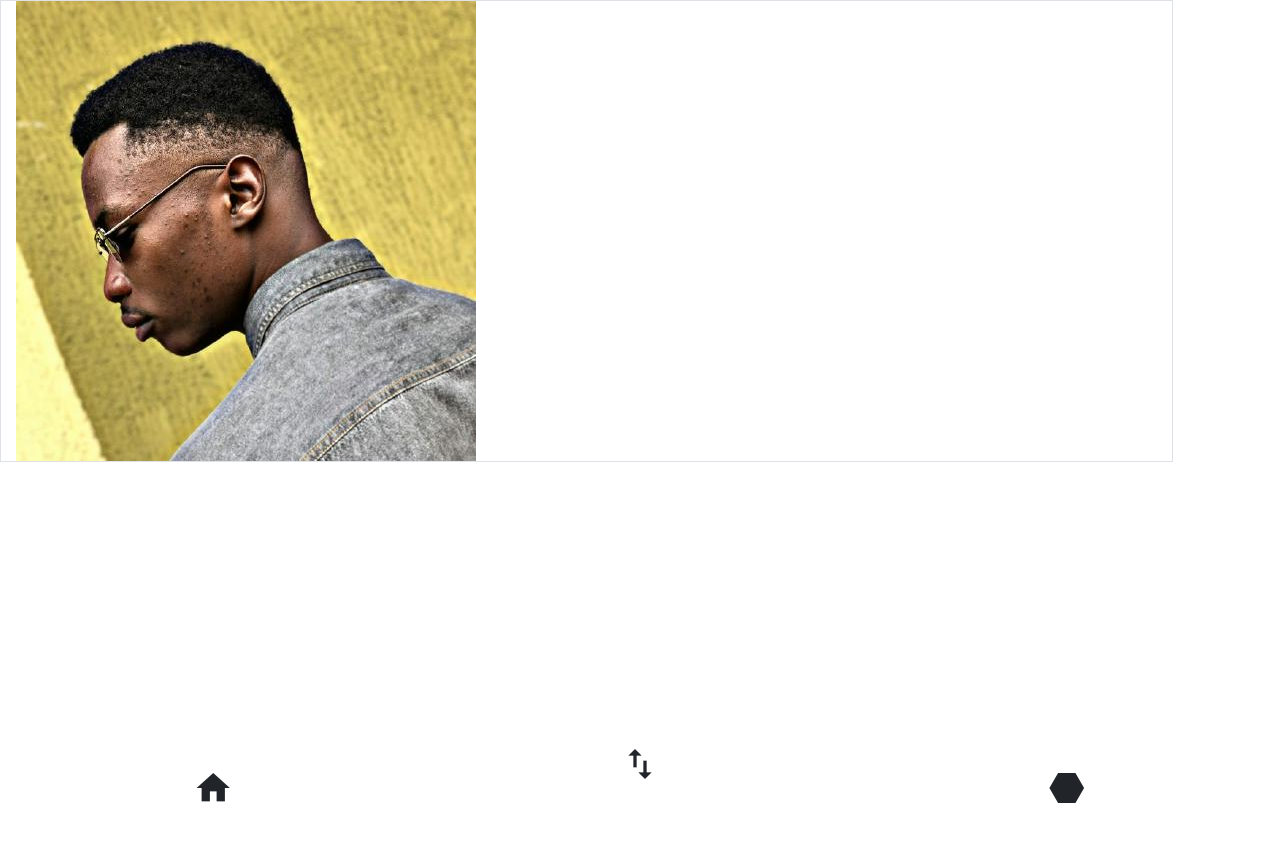
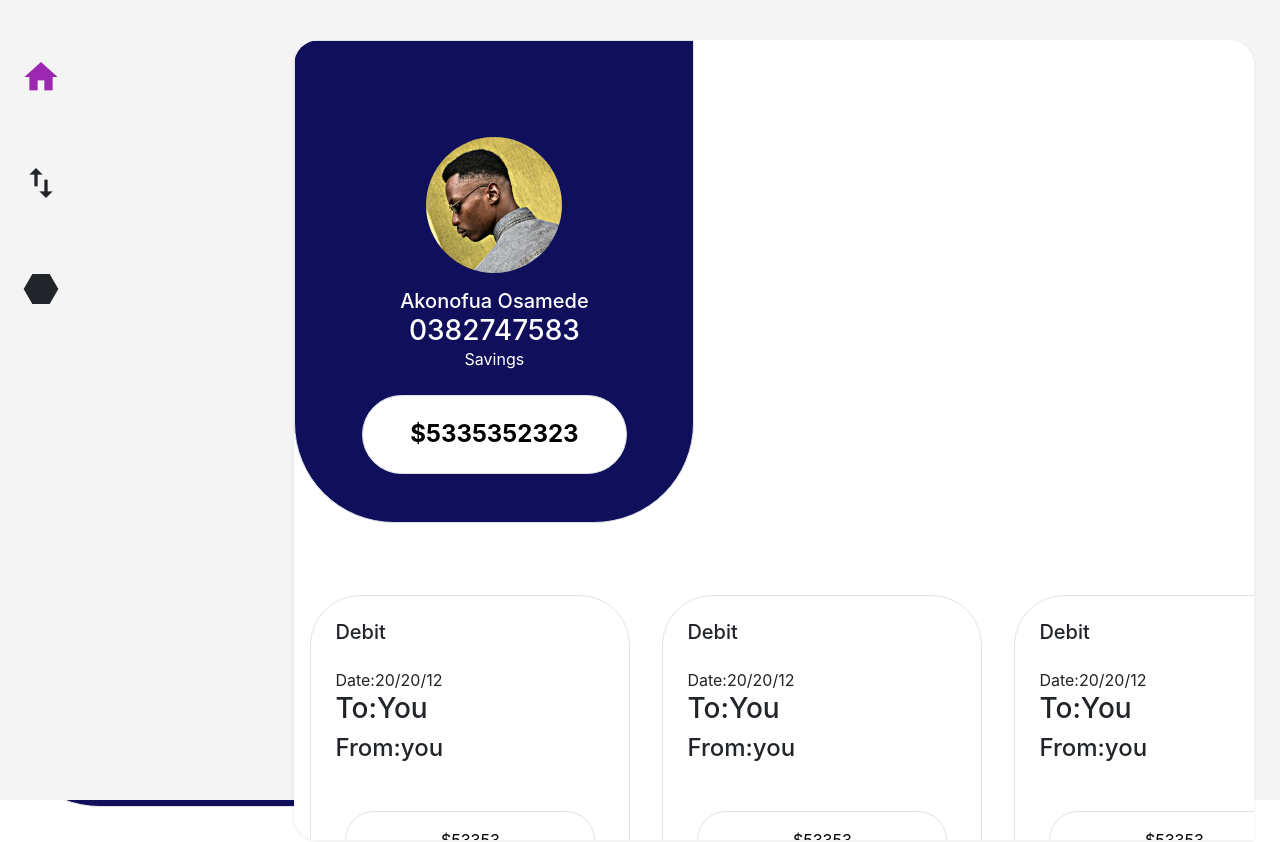
Before and after one commit to prime-infinity/nextknox, a Vue app: page /home in a window 1280 px wide. Shown: the top 842 px of the page. Before the commit the page ends 800 px from the top, so only its background shows below. Built offline with nearby package versions, Linux system fonts and the light colour scheme.

Commit message:
in home,making progress

```diff
--- a/src/views/Home.vue
+++ b/src/views/Home.vue
@@ -1,24 +1,172 @@
 <template>
   <div>
+
+    <div class="gray-back all-screen"></div>
     <div class="row">
 
-    <div class="col-11 border">
+      <div class="col-12 border main-dash">
+
+        <div class="row justify-content-center mt-5 pt-5">
+
+          <div class="col-5">
+            <img src="profilepics/55140896.jpeg" class="img-fluid too-round" alt="">
+          </div>
+
+          <div class="col-8 text-center mt-3">
+            <span class="h5">Akonofua Osamede</span> <br>
+            <span class="h3">0382747583</span> <br>
+            <span>Savings</span> <br>
+          </div>
+
+          <div class="col-8 act-show pt-4 pb-4 border mb-5 mt-4 text-center font-weight-bold h4">
+            $5335352323
+          </div>
+
+        </div>
+
+      </div>
+
+      <div class="col-12 mb-5 mt-5 pt-5">
+        <div class="row flex-row flex-nowrap pb-4 pt-4 mb-5" style="overflow-x: auto;">
+
+          <div v-for="n in parseInt(numberr)" :key="n" class="col-8 col-md-4 mr-3 ml-3 p-4 border" style="border-radius:50px;">
+
+              <div class="row mb-2">
+                <div class="col-12">
+
                   <div class="row">
 
-        <div class="col-12">
-          <img src="profilepics/55140896.jpeg" class="img-fluid" alt="">
+                    <span class="h5 col-12 mb-4">Debit</span>
+
+                    <span class="col-12">Date:20/20/12</span>
+                    <span class="h3 col-12">To:You</span>
+                    <span class="h4 col-12 mb-5">From:you</span>
+
+                    <div class="col-10 offset-1 act-show pt-3 pb-3 mb-3 border text-center">
+                      $53353
+                    </div>
+
                   </div>
 
                 </div>
               </div>
 
+          </div>
+
+        </div>
+      </div>
+
+      <!-- lapnavig -->
+      <div id="menuFloat" class="gray-back d-none d-md-block">
+
+        <div class="col-12 text-left mt-5">
+
+            <div class="row mt-5">
+                <div class="col-12 pl-md-0">
+                    <button  class="btn listButtons pt-2 pb-2">
+                        <span class="d-flex pl-2">
+                             <i class="material-icons" style="font-size: 40px;" :class="[inHome ? 'item-selected':'']">home</i>
+                            <!--<p class="pt-2  pl-2 nav-text">DashBoard</p>-->
+                        </span>
+                    </button>
+                </div>
+            </div>
+
+            <div class="row mt-5">
+                <div class="col-12 pl-md-0">
+                    <button class="btn listButtons pt-2 pb-2">
+                        <span class="d-flex pl-2">
+                            <i class="material-icons" style="font-size: 40px;" :class="[inTransfer ? 'item-selected':'']">import_export</i>
+                            <!--<p class="pt-2  pl-2 nav-text">Requests</p>-->
+                        </span>
+                    </button>
+                </div>
+            </div>
+
+            <div class="row mt-5">
+                <div class="col-12 pl-md-0">
+                    <button  class="btn listButtons pt-2 pb-2">
+                        <span class="d-flex pl-2">
+                            <i class="material-icons" style="font-size: 40px;" :class="[inSetting ? 'item-selected':'']">hexagon</i>
+                            <!--<p class="pt-2  pl-2 nav-text">Products</p>-->
+                        </span>
+                    </button>
+                </div>
+            </div>
+
+        </div>
+
+      </div>
+
+      <div class="unslideothers others d-none d-md-block">
+
+        <div class="col-12">
+          <div class="row">
+
+            <div class="col-5 border main-dash">
+
+              <div class="row justify-content-center mt-5 pt-5">
+
+                <div class="col-5">
+                  <img src="profilepics/55140896.jpeg" class="img-fluid too-round" alt="">
+                </div>
+
+                <div class="col-8 text-center mt-3">
+                  <span class="h5">Akonofua Osamede</span> <br>
+                  <span class="h3">0382747583</span> <br>
+                  <span>Savings</span> <br>
+                </div>
+
+                <div class="col-8 act-show pt-4 pb-4 border mb-5 mt-4 text-center font-weight-bold h4">
+                  $5335352323
+                </div>
+
+              </div>
+
+            </div>
+
+            <div class="col-12 mt-5">
+              <div class="row flex-row flex-nowrap pb-4 pt-4 mb-5" style="overflow-x: auto;">
+
+                <div v-for="n in parseInt(numberr)" :key="n" class="col-8 col-md-4 mr-3 ml-3 p-4 border" style="border-radius:50px;">
+
+                    <div class="row mb-2">
+                      <div class="col-12">
+
+                        <div class="row">
+
+                          <span class="h5 col-12 mb-4">Debit</span>
+
+                          <span class="col-12">Date:20/20/12</span>
+                          <span class="h3 col-12">To:You</span>
+                          <span class="h4 col-12 mb-5">From:you</span>
+
+                          <div class="col-10 offset-1 act-show pt-3 pb-3 mb-3 border text-center">
+                            $53353
+                          </div>
+
+                        </div>
+
+                      </div>
+                    </div>
+
+                </div>
+
+              </div>
+            </div>
+
+          </div>
+        </div>
+
+      </div>
+
       <!-- bottom navigation -->
       <transition enter-active-class="animate__animated animate__fadeInUp" leave-active-class="animate__animated animate__fadeOutDown">
-      <nav class="mobile-bottom-nav">
+        <nav class="mobile-bottom-nav d-md-none">
 
           <div class="mobile-bottom-nav__item">
             <div class="mobile-bottom-nav__item-content">
-            <i class="material-icons" style="font-size: 40px;">home</i>
+              <i class="material-icons" style="font-size: 40px;" :class="[inHome ? 'item-selected':'']">home</i>
               <br>
             </div>
           </div>
@@ -26,7 +174,7 @@
           <div class="mobile-bottom-nav__item">
             <div class="mobile-bottom-nav__item-content">
               <i class="material-icons" style="font-size: 40px;">import_export</i>
-            <br> <br><br>
+              <br>
             </div>
           </div>
 
@@ -36,13 +184,6 @@
               <br>
             </div>
           </div>
-
-        <!--<div class="mobile-bottom-nav__item">
-          <div class="mobile-bottom-nav__item-content">
-            <i class="las la-user mt-5 mb-4" style="font-size: 40px;"></i>
-            <br>
-          </div>
-        </div>-->
 
         </nav>
       </transition>
@@ -55,7 +196,14 @@
 
 export default {
   name: 'Home',
-
+  data(){
+    return{
+      numberr:10,
+      inHome: true,
+      inTransfer:false,
+      inSetting:false,
+    }
+  }
 }
 </script>
 
@@ -71,7 +219,7 @@ export default {
     transform: translateZ(0);
     display: flex;
     height: 50px;
-    background-color: rgb(255, 255, 255);
+    background-color: white;
     z-index: 1;
     padding-top:5%;
   }
@@ -89,5 +237,66 @@ export default {
     display: flex;
     flex-direction: column;
   }
+  .too-round{
+    border-radius: 50%;
+  }
+  .act-show{
+    border-radius:50px;
+    background-color: white;
+    color:black;
+  }
+  .main-dash{
+    background-color: #0f0f5c;
+    color:white;
+    border-bottom-left-radius: 100px;
+    border-bottom-right-radius: 100px;
+  }
+  #menuFloat{
+    background-color: white;
+    position: fixed;
+    left:0%;
+    width: 100%;
+    height: 100%;
+    padding-bottom: 10%;
+    z-index: 9999 !important;
+    top:0%;
+    box-shadow:  0 4px 8px 0 rgba(0, 0, 0, 0.2), 0 6px 20px 0 rgba(0, 0, 0, 0.19);
+  }
+    .gray-back{
+        background-color: #f4f4f4 !important;
+        box-shadow: none !important;
+    }
+
+    .item-selected{
+      color:rgb(156, 39, 176);
+    }
+    .unslideothers{
+        width: 100%;
+        transform: translateX(0%);
+        transition: all .1s linear;
+    }
+     .others{
+        position:fixed;
+        height:100%;
+        top:10%;
+        width:90% !important;
+        left:5%;
+        overflow-y:scroll;
+        background-color: white;
+        border-radius: 25px;
+        border-bottom-right-radius: 0px;
+        z-index: 50000;
+        box-shadow: 0 0.125rem 0.25rem rgba(0, 0, 0, 0.075) !important;
+        }
+    @media screen and (min-width:768px){
+
+        .others{
+            width:75% !important;
+            right:2%;
+            left:unset;
+            top:5%;
+        }
+
+    }
 
 </style>
```
Lines whose indentation alone changed are shown as unchanged.
